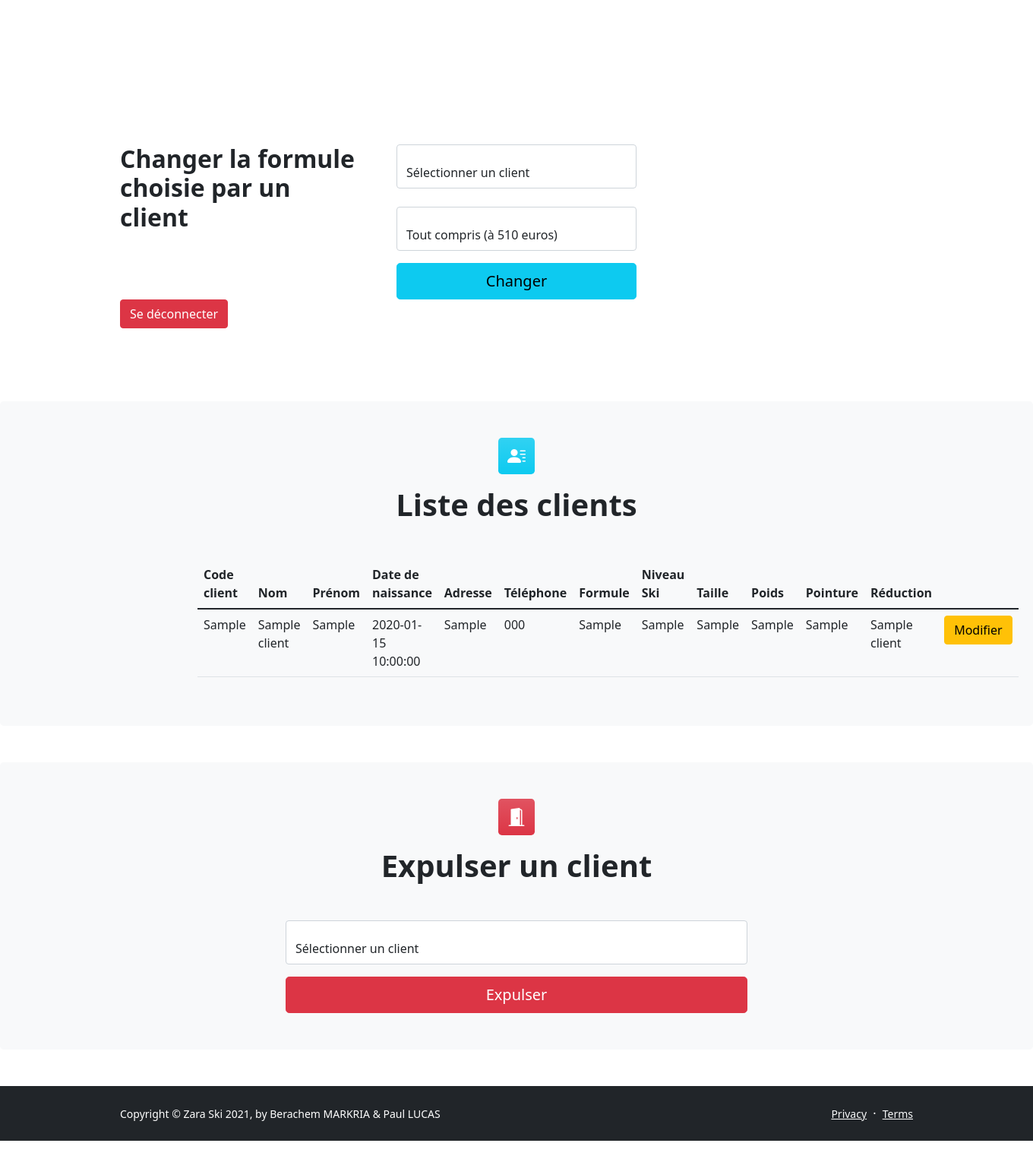
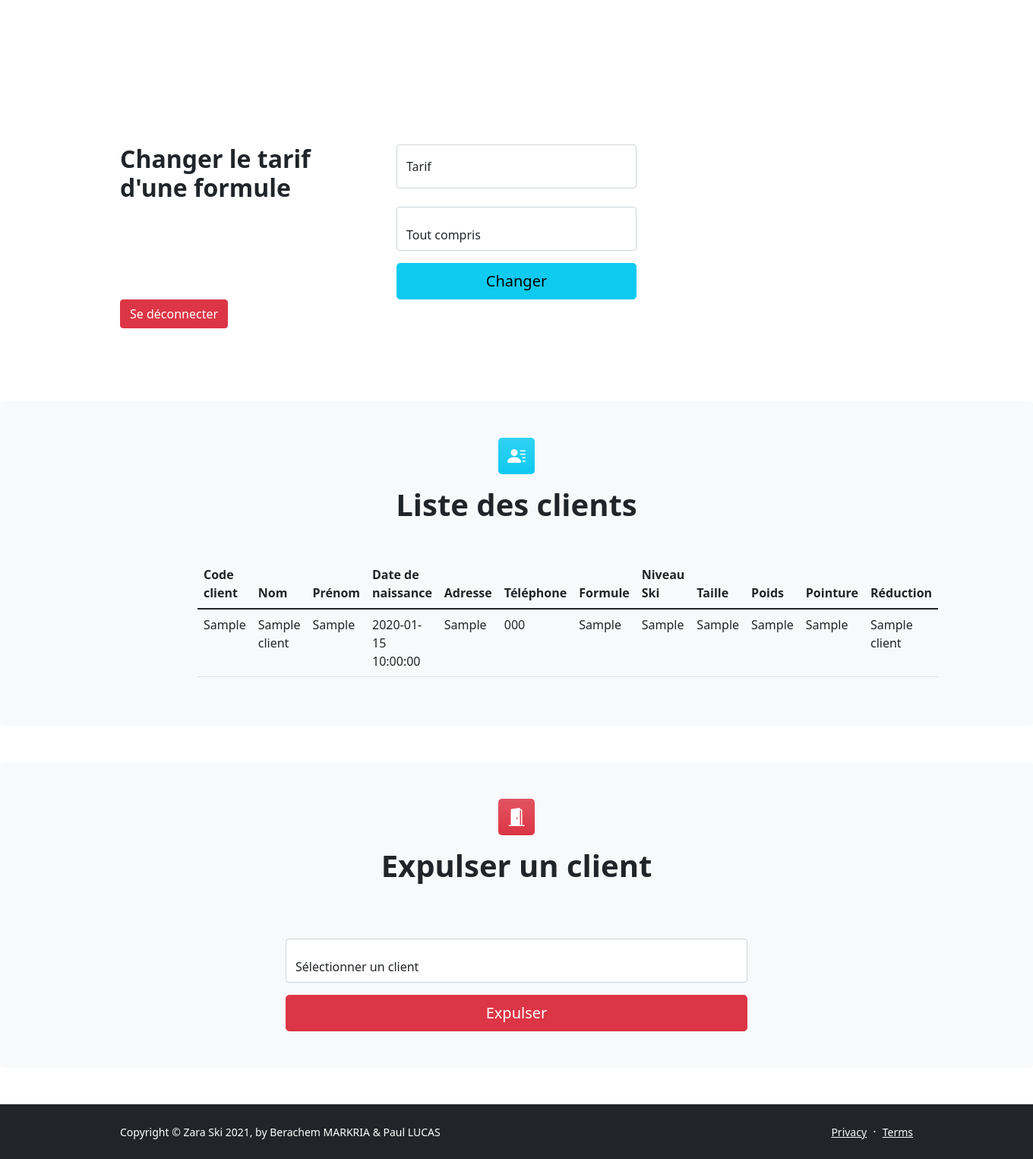
Before and after one commit to Berachem/Ski-Low-Cost, a PHP site: page /manager.php in a window 1360 px wide. Shown: the part 525-2050 px from the top of the page at 76% size. Before the commit the page ends 2026 px from the top, so only its background shows below. Run offline with PHP 8.4, Linux system fonts and the light colour scheme; the visitor is signed in with stand-in values (Sample User, id 1); tables that the repository leaves empty or names only in its code hold one stand-in row (values such as "Sample post"); some libraries are stand-ins or nearby versions.

Commit message:
changement tarif + ban client + fix création compte

```diff
--- a/manager.php
+++ b/manager.php
@@ -123,38 +123,30 @@ if (isset($_SESSION['id']) && isset($_SESSION['psw'])){
             <section class="py-5" id="features">
                 <div class="container px-5 my-5">
                     <div class="row gx-5">
-                        <div class="col-lg-4 mb-5 mb-lg-0"><h2 class="fw-bolder mb-0">Changer la formule choisie par un client</h2></div>
+                        <div class="col-lg-4 mb-5 mb-lg-0"><h2 class="fw-bolder mb-0">Changer le tarif d'une formule</h2></div>
 
                         <div class="col-lg-8">
                             <div class="row gx-5 row-cols-1 row-cols-md-2">
+                            <?php
+                                        if (isset($_GET["newTarif"]) && $_GET["newTarif"]=='1'){
+                                            echo '<div class="alert alert-success" role="alert" style="width:70%;">
+                                            Changement de Tarif réussi ! :)
+                                          </div>';
+                                        }
+                                        echo '<br>';
+                                    ?>
+                            <form id="contactForm" method="POST" action="php/changeFormula.php">
 
-                            <form id="contactForm" method="POST" action="php/changeFormula.php">
-                            <!-- Name input-->
                             <div class="form-floating mb-3">
-                                <select class="form-control" name="newFormuleClient">
-                                    <option >Sélectionner un client</option>
-                                <?php
 
-                                    $results=$conn->query("SELECT * FROM clients");
-
-
-                                    // Exécution de la requête SQL
-                                    while( $ligne = $results->fetch(PDO::FETCH_OBJ) ) {
-                                    echo '
-
-                                        <option value="'.$ligne->codec.'">'.$ligne->prenomc.' (code :'.$ligne->codec.')</option>
-
-                                        ';
-                                    }
-
-                                ?>
-                                </select>
+                                 <input class="form-control"  name='tarif' type="number" placeholder="Entrez le nouveau tarif..." data-sb-validations="required" />
+                                <label for="tarif">Tarif</label>
 
                                 <br>
 
-                                <select class="form-control" name="newFormule">
-                                    <option value="tout_compris">Tout compris (à 510 euros)</option>
-                                    <option value="non_skieur">Non Skieur (à 410 euros)</option>
+                                <select class="form-control" name="formule">
+                                    <option value="tout_compris">Tout compris</option>
+                                    <option value="non_skieur">Non Skieur</option>
                                 </select>
                             </div>
 
@@ -226,8 +218,6 @@ if (isset($_SESSION['id']) && isset($_SESSION['psw'])){
                             <td>'. $ligne->pointurec .'</td>
                             <td>'. $ligne->nomr .'</td>
 
-
-                            <td><div class="btn-group" data-toggle="buttons"><a href="php/editInfoForm.php?client='. $ligne->codec .'" target="_blank" class="btn btn-warning btn-xs" rel="noopener">Modifier</a></div></td>
                             </tr>
                             ';
                         }
@@ -253,6 +243,14 @@ if (isset($_SESSION['id']) && isset($_SESSION['psw'])){
                 </div>
                 <div class="row gx-5 justify-content-center">
                     <div class="col-lg-8 col-xl-6">
+                    <?php
+                            if (isset($_GET["banned"]) && $_GET["banned"]=='1'){
+                                echo '<div class="alert alert-warning" role="alert" style="width:70%;">
+                                Client banni avec succès...
+                                </div>';
+                            }
+                            echo '<br>';
+                                    ?>
                         <form id="contactForm" method="POST" action="php/ban.php">
                             <!-- Name input-->
                             <div class="form-floating mb-3">
--- a/php/clientconnect.php
+++ b/php/clientconnect.php
@@ -22,7 +22,7 @@ if (isset($_POST['id']) && isset($_POST['psw'])){
         $_SESSION["psw"] = $_POST['psw'];
         header('Location: ../manager.php');
 
-    }elseif (getClientCode( $_POST['id'], $_POST['psw'],$conn) != false){// sinon si c'est un client...
+    }elseif (getClientCode( $_POST['id'], $_POST['psw'],$conn) != false){// c'est un client...
 
         $_SESSION["id"] = $_POST['id'];
         $_SESSION["psw"] = $_POST['psw'];
```
Also changed, not shown: php/addclient.php (+2 -9 lines), php/ban.php (+8 -1 lines), php/changeFormula.php (+8 -0 lines).
